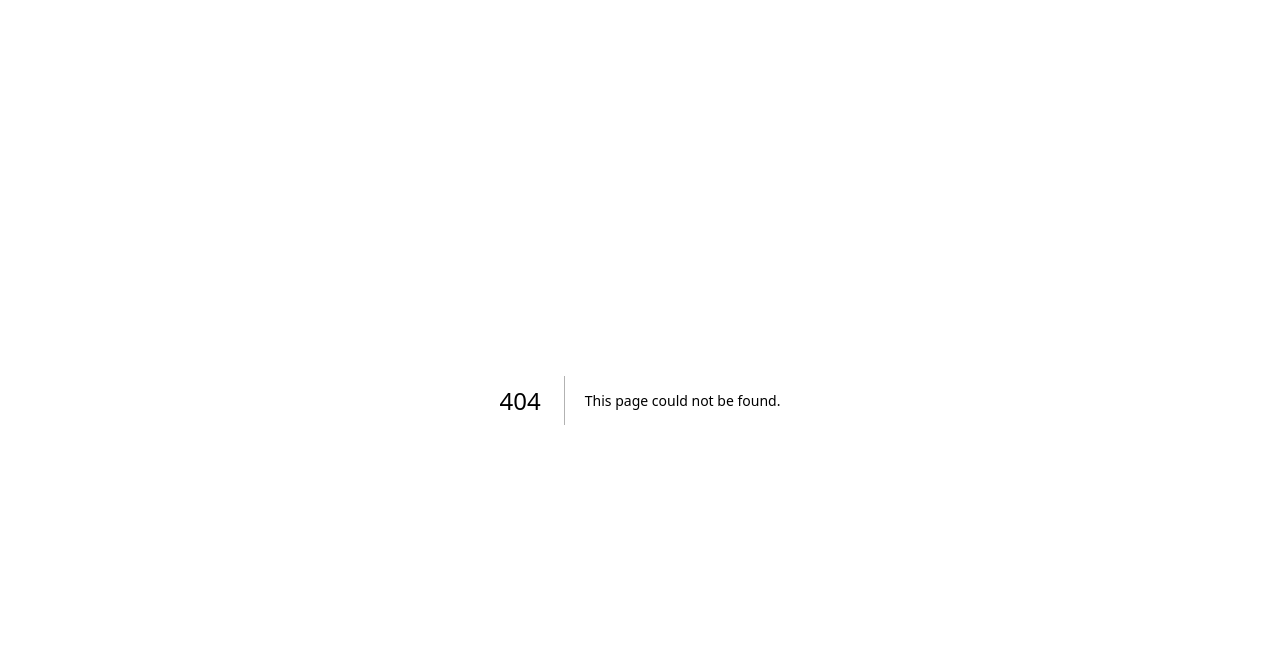
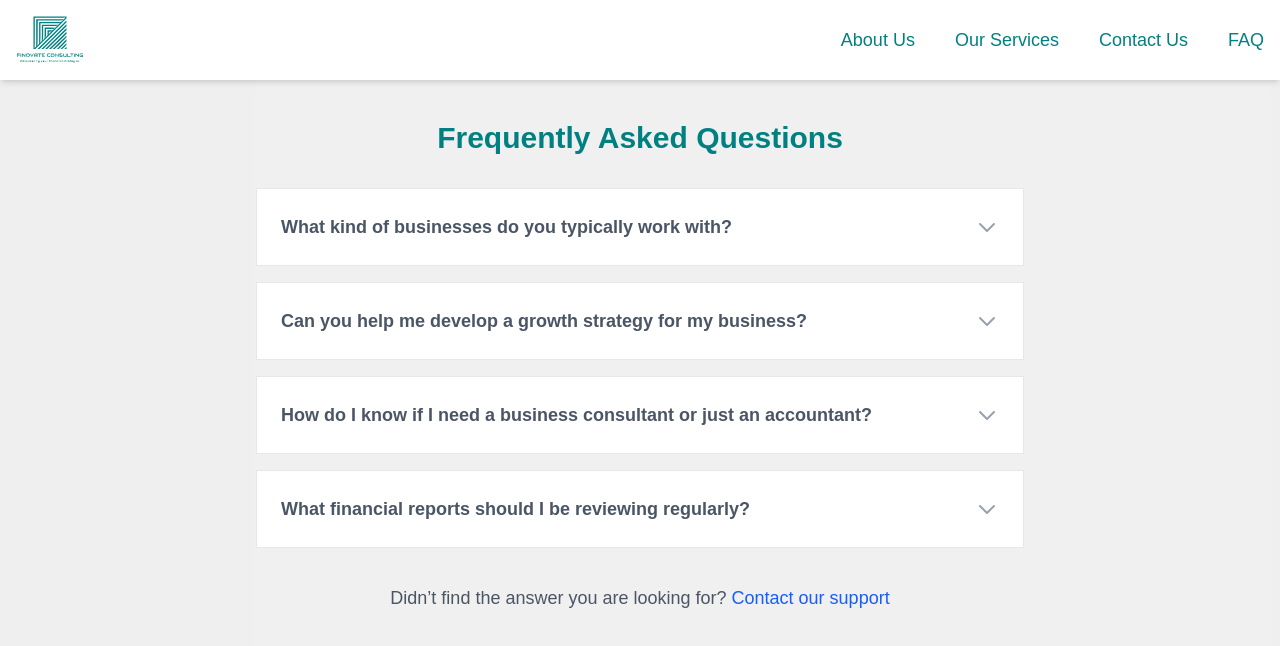
Before and after one commit to Jideotetic/finovate-consulting-limited, a Next.js app: page /faq in a window 1280 px wide. Before the commit this address had no page. Shown: the top 646 px of the page. Built offline with nearby package versions, Linux system fonts and the light colour scheme.

Commit message:
Added the faq page

```diff
--- a/app/about-us/page.tsx
+++ b/app/about-us/page.tsx
@@ -15,7 +15,7 @@ const navigation = [
   { name: "About Us", href: "about-us" },
   { name: "Our Services", href: "#services" },
   { name: "Contact Us", href: "#contact" },
-  { name: "FAQ", href: "#faq" },
+  { name: "FAQ", href: "faq" },
 ];
 
 const approach = [
@@ -24,10 +24,10 @@ const approach = [
   "Client-first Service",
 ];
 
-export default function Home() {
+export default function About() {
   return (
     <>
-      <header className="">
+      <header>
         <motion.div
           initial={{ y: -20, opacity: 0 }}
           animate={{ y: 0, opacity: 1 }}
--- /dev/null
+++ b/app/faq/page.tsx
@@ -0,0 +1,122 @@
+import {
+  CloseButton,
+  Popover,
+  PopoverBackdrop,
+  PopoverButton,
+  PopoverPanel,
+} from "@headlessui/react";
+import Image from "next/image";
+import Link from "next/link";
+import { AiOutlineClose, AiOutlineMenu } from "react-icons/ai";
+import * as motion from "motion/react-client";
+import SectionContainer from "@/components/section-container";
+import FAQ from "@/components/faq";
+
+const navigation = [
+  { name: "About Us", href: "about-us" },
+  { name: "Our Services", href: "#services" },
+  { name: "Contact Us", href: "#contact" },
+  { name: "FAQ", href: "faq" },
+];
+
+const Faq = () => {
+  return (
+    <>
+      <header>
+        <motion.div
+          initial={{ y: -20, opacity: 0 }}
+          animate={{ y: 0, opacity: 1 }}
+          transition={{ duration: 0.5 }}
+          className="bg-white shadow-md w-full fixed left-0 right-0 top-0 z-50"
+        >
+          <SectionContainer>
+            <div className="flex items-center justify-between h-20">
+              <Link href="/" className="shrink-0">
+                <Image
+                  className="h-auto w-17"
+                  src="/finovate.svg"
+                  alt="Finovate logo"
+                  width={0}
+                  height={0}
+                  priority
+                />
+              </Link>
+
+              {/* Mobile Navigation */}
+              <Popover className="group">
+                <PopoverButton className="focus:outline-none inline-flex p-2 text-3xl cursor-pointer transition-all duration-200 rounded-md md:hidden focus:bg-gray-300 hover:bg-gray-300">
+                  <AiOutlineClose className="text-[#008080] hidden group-data-[open]:block" />
+                  <AiOutlineMenu className="text-[#008080] group-data-[open]:hidden" />
+                </PopoverButton>
+                <PopoverBackdrop
+                  transition
+                  className="fixed inset-0 bg-black/70 top-20 transition duration-300 ease-out data-[closed]:opacity-0"
+                />
+                <PopoverPanel
+                  transition
+                  className="absolute transition duration-300 ease-in-out left-0 data-[closed]:-translate-x-[100%] h-[calc(100vh-80px)] top-20 bg-white w-4/5 min-[425px]:w-1/2 p-4 pl-6 pb-10"
+                >
+                  <nav className="flex flex-col space-y-4">
+                    {navigation.map((item) => (
+                      <CloseButton
+                        as={Link}
+                        key={item.name}
+                        href={item.href}
+                        className="font-medium transition-all duration-200 hover:text-[#C0C0C0] focus:text-[#C0C0C0] text-[#008080]"
+                      >
+                        {item.name}
+                      </CloseButton>
+                    ))}
+                  </nav>
+                </PopoverPanel>
+              </Popover>
+
+              {/* Desktop Navigation */}
+              <nav className="hidden md:block md:space-x-10">
+                {navigation.map((item) => (
+                  <Link
+                    key={item.name}
+                    href={item.href}
+                    className="font-medium transition-all duration-200 hover:text-[#C0C0C0] focus:text-[#C0C0C0] text-[#008080]"
+                  >
+                    {item.name}
+                  </Link>
+                ))}
+              </nav>
+            </div>
+          </SectionContainer>
+        </motion.div>
+      </header>
+
+      <motion.div
+        initial={{ y: 50, opacity: 0 }}
+        whileInView={{ y: 0, opacity: 1 }}
+        transition={{ duration: 1 }}
+        className="px-4 py-30 bg-[#c0c0c03f] min-h-screen"
+      >
+        <div className="mx-auto max-w-3xl">
+          <div className="text-center">
+            <h2 className="text-3xl font-bold text-[#008080]">
+              Frequently Asked Questions
+            </h2>
+          </div>
+
+          <FAQ />
+
+          <p className="text-center text-gray-600 textbase mt-9">
+            Didn’t find the answer you are looking for?{" "}
+            <a
+              href="#"
+              title=""
+              className="font-medium text-blue-600 transition-all duration-200 hover:text-blue-700 focus:text-blue-700 hover:underline"
+            >
+              Contact our support
+            </a>
+          </p>
+        </div>
+      </motion.div>
+    </>
+  );
+};
+
+export default Faq;
--- a/app/page.tsx
+++ b/app/page.tsx
@@ -102,7 +102,7 @@ const navigation = [
   { name: "About Us", href: "about-us" },
   { name: "Our Services", href: "#services" },
   { name: "Contact Us", href: "#contact" },
-  { name: "FAQ", href: "#faq" },
+  { name: "FAQ", href: "faq" },
 ];
 
 export default function Home() {
--- a/components/faq.tsx
+++ b/components/faq.tsx
@@ -6,98 +6,162 @@ import * as motion from "motion/react-client";
 interface FAQItem {
   question: string;
   answer: string;
+  open: boolean;
 }
 
-const faqs: FAQItem[] = [
+export default function FAQ() {
+  const [faq, setFaq] = useState<FAQItem[]>([
     {
       question: "What kind of businesses do you typically work with?",
       answer:
         "We specialize in working with small to medium-sized enterprises (SMEs), startups, and solopreneurs—especially those looking to scale, improve cash flow, or implement better financial and operational strategies.",
+      open: false,
     },
     {
       question: "Can you help me develop a growth strategy for my business?",
       answer:
         "Yes, we help businesses create customized growth plans by aligning financial goals, operational capabilities, and market opportunities. This includes budgeting, resource planning, and milestone tracking.",
+      open: false,
     },
     {
       question:
         " How do I know if I need a business consultant or just an accountant?",
       answer:
         "If you are only looking to manage your books or file taxes, an accountant may be enough. But if you are seeking to grow, solve cash flow issues, or improve operations, a business consultant provides a more broad strategic advantage.",
+      open: false,
     },
     {
       question: "What financial reports should I be reviewing regularly?",
       answer:
         "At minimum, you should track your profit and loss statement, cash flow statement, and balance sheet. We implement real-time tracking and also offer custom dashboards to simplify your financial tracking.",
+      open: false,
     },
-];
+  ]);
 
-export default function FAQAccordion() {
-  const [activeIndex, setActiveIndex] = useState<number | null>(null);
+  const toggleFaq = (index: number) => {
+    setFaq(
+      faq.map((item: FAQItem, idx: number) => {
+        if (idx === index) {
+          item.open = !item.open;
+        } else {
+          item.open = false;
+        }
 
-  const contentRefs = useRef<Array<HTMLDivElement | null>>([]);
-
-  useEffect(() => {
-    contentRefs.current.forEach((ref, index) => {
-      if (!ref) return;
-      if (index === activeIndex) {
-        ref.style.maxHeight = `${ref.scrollHeight}px`;
-      } else {
-        ref.style.maxHeight = "0px";
-      }
-    });
-  }, [activeIndex]);
-
-  const toggle = (index: number) => {
-    setActiveIndex(activeIndex === index ? null : index);
+        return item;
+      })
+    );
   };
 
+  // const [activeIndex, setActiveIndex] = useState<number | null>(null);
+
+  // const contentRefs = useRef<Array<HTMLDivElement | null>>([]);
+
+  // useEffect(() => {
+  //   contentRefs.current.forEach((ref, index) => {
+  //     if (!ref) return;
+  //     if (index === activeIndex) {
+  //       ref.style.maxHeight = `${ref.scrollHeight}px`;
+  //     } else {
+  //       ref.style.maxHeight = "0px";
+  //     }
+  //   });
+  // }, [activeIndex]);
+
+  // const toggle = (index: number) => {
+  //   setActiveIndex(activeIndex === index ? null : index);
+  // };
+
   return (
-    <section className="bg-white py-16 px-4 text-center" id="faq">
-      <div className="max-w-2xl mx-auto">
-        <motion.div
-          initial={{ y: 50, opacity: 0 }}
-          whileInView={{ y: 0, opacity: 1 }}
-          transition={{ duration: 2 }}
-          className="text-center"
-        >
-          <h2 className="text-3xl font-extrabold text-[#008080]">
-            Frequently Asked Questions
-          </h2>
-        </motion.div>
+    // <section className="bg-white py-16 px-4 text-center" id="faq">
+    //   <div className="max-w-2xl mx-auto">
+    //     <motion.div
+    //       initial={{ y: 50, opacity: 0 }}
+    //       whileInView={{ y: 0, opacity: 1 }}
+    //       transition={{ duration: 2 }}
+    //       className="text-center"
+    //     >
+    //       <h2 className="text-3xl font-extrabold text-[#008080]">
+    //         Frequently Asked Questions
+    //       </h2>
+    //     </motion.div>
 
-        <div className="space-y-4 mt-8">
-          {faqs.map((faq, index) => (
-            <motion.div
-              initial={{ y: 50, opacity: 0 }}
-              whileInView={{ y: 0, opacity: 1 }}
-              transition={{ duration: 2 }}
+    //     <div className="space-y-4 mt-8">
+    //       {faqs.map((faq, index) => (
+    //         <motion.div
+    //           initial={{ y: 50, opacity: 0 }}
+    //           whileInView={{ y: 0, opacity: 1 }}
+    //           transition={{ duration: 2 }}
+    //           key={index}
+    //           className="border rounded-lg shadow-sm overflow-hidden"
+    //         >
+    //           <button
+    //             onClick={() => toggle(index)}
+    //             className="w-full text-left px-6 py-4 flex justify-between items-center focus:outline-none"
+    //             aria-expanded={activeIndex === index}
+    //           >
+    //             <span className="font-medium">{faq.question}</span>
+    //             <span className="text-xl">
+    //               {activeIndex === index ? "−" : "+"}
+    //             </span>
+    //           </button>
+    //           <div
+    //             ref={(el) => {
+    //               contentRefs.current[index] = el;
+    //             }}
+    //             className="px-6 overflow-hidden transition-all duration-500 ease-in-out"
+    //             style={{ maxHeight: "0px" }}
+    //           >
+    //             <div className="pb-4 text-gray-700">{faq.answer}</div>
+    //           </div>
+    //         </motion.div>
+    //       ))}
+    //     </div>
+    //   </div>
+    // </section>
+
+    <div className="mt-8 space-y-4">
+      {faq.map((item: FAQItem, index: number) => (
+        <div
           key={index}
-              className="border rounded-lg shadow-sm overflow-hidden"
+          className="transition-all duration-200 bg-white border border-gray-200 cursor-pointer hover:bg-gray-50"
         >
           <button
-                onClick={() => toggle(index)}
-                className="w-full text-left px-6 py-4 flex justify-between items-center focus:outline-none"
-                aria-expanded={activeIndex === index}
+            type="button"
+            className="flex items-center justify-between w-full px-4 py-5 sm:p-6"
+            onClick={() => toggleFaq(index)}
           >
-                <span className="font-medium">{faq.question}</span>
-                <span className="text-xl">
-                  {activeIndex === index ? "−" : "+"}
+            <span className="flex text-lg font-semibold text-gray-600">
+              {" "}
+              {item.question}{" "}
             </span>
+
+            <svg
+              className={`w-6 h-6 text-gray-400 ${
+                item.open ? "rotate-180" : ""
+              }`}
+              xmlns="http://www.w3.org/2000/svg"
+              fill="none"
+              viewBox="0 0 24 24"
+              stroke="currentColor"
+            >
+              <path
+                strokeLinecap="round"
+                strokeLinejoin="round"
+                strokeWidth="2"
+                d="M19 9l-7 7-7-7"
+              />
+            </svg>
           </button>
+
           <div
-                ref={(el) => {
-                  contentRefs.current[index] = el;
-                }}
-                className="px-6 overflow-hidden transition-all duration-500 ease-in-out"
-                style={{ maxHeight: "0px" }}
+            className={`${
+              item.open ? "block" : "hidden"
+            } px-4 pb-5 sm:px-6 sm:pb-6`}
           >
-                <div className="pb-4 text-gray-700">{faq.answer}</div>
+            <p className="text-gray-600">{item.answer}</p>
           </div>
-            </motion.div>
+        </div>
       ))}
     </div>
-      </div>
-    </section>
   );
 }
```
Lines whose indentation alone changed are shown as unchanged.
